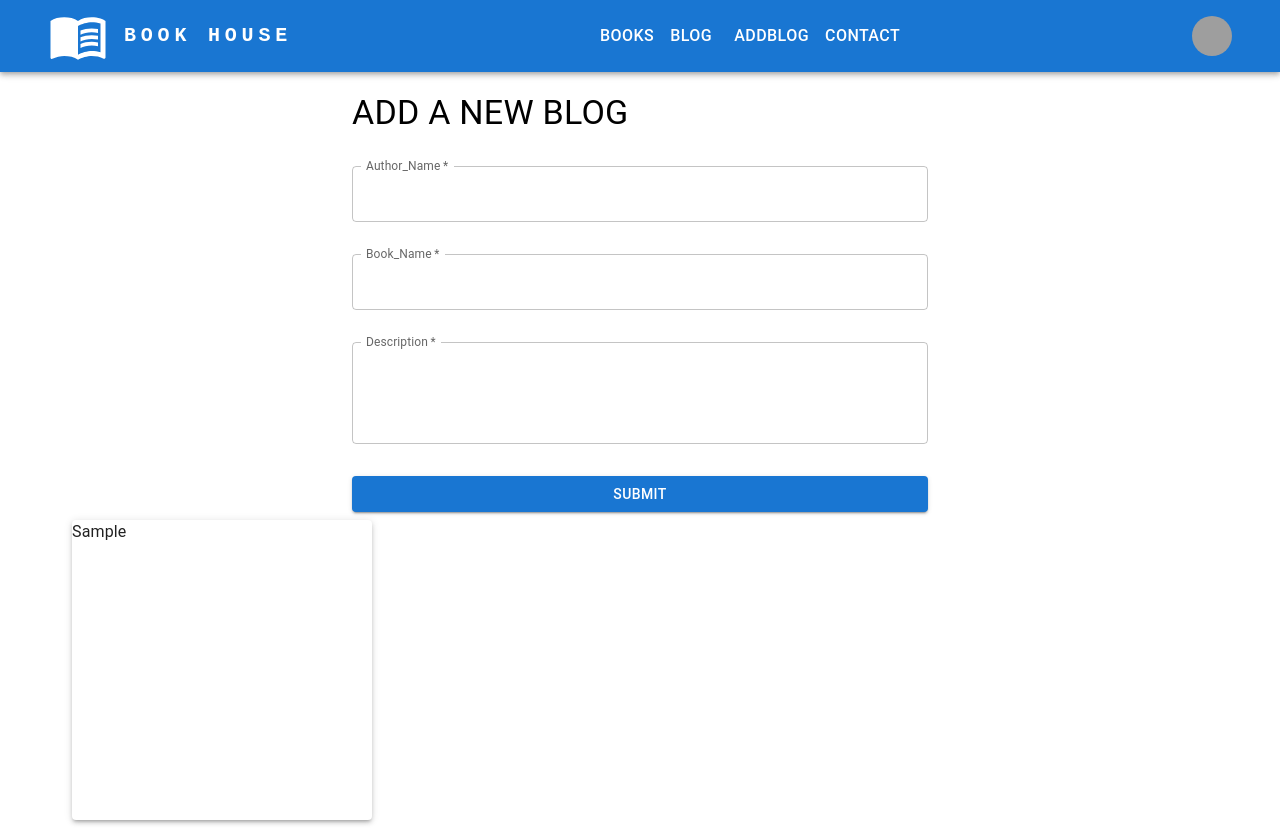
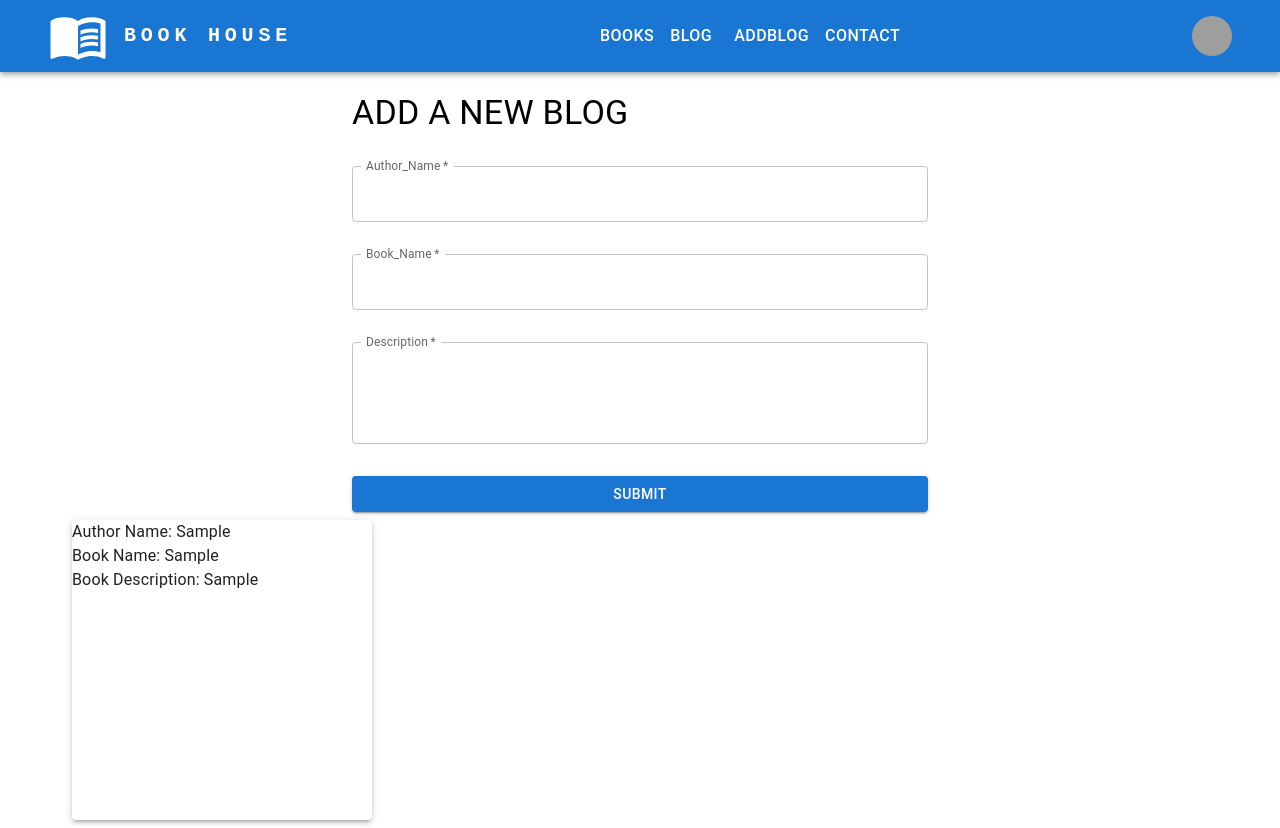
Before and after one commit to Mujakkir85/book-app, a React (Create React App) app: page /AddBlog in a window 1280 px wide. Both pictures are taken after typing "Sample", "Sample", "Sample" into the empty fields and a click on the button "SUBMIT". Built offline with nearby package versions, Linux system fonts and the light colour scheme; grey boxes are pictures that could not be loaded.

Commit message:
add details

```diff
--- a/src/componnets/AddBlog/AddBlog.js
+++ b/src/componnets/AddBlog/AddBlog.js
@@ -74,8 +74,10 @@ const AddBlog = ({addData, addPost}) => {
                 }}
             >
                 {addData?.map((data)=>
-                <Paper elevation={3}>
-                  <Typography>  {data.authorName} </Typography>
+                <Paper elevation={3} >
+                  <Typography >Author Name:  {data.authorName} </Typography>
+                  <Typography>Book Name:  {data.bookName} </Typography>
+                  <Typography>Book Description:  {data.description} </Typography>
                 </Paper>
                     )}
             </Box>
```
